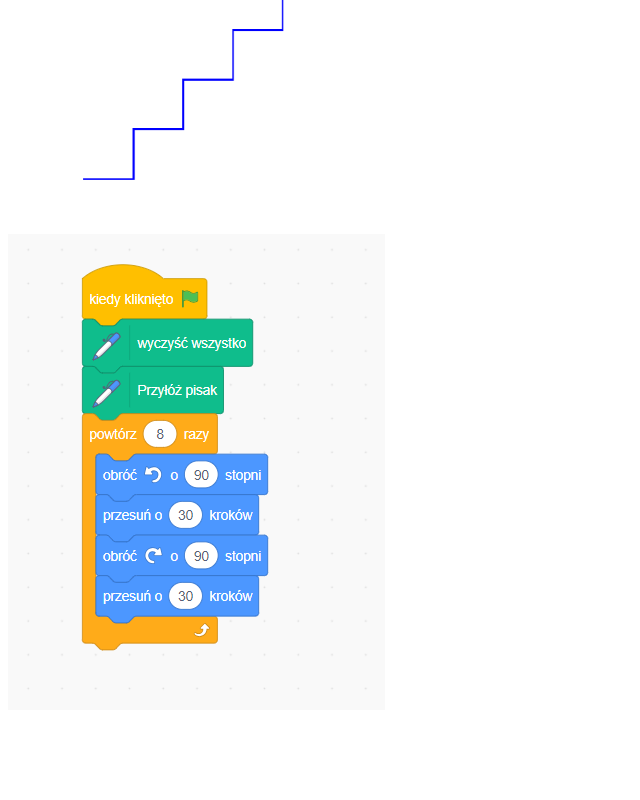
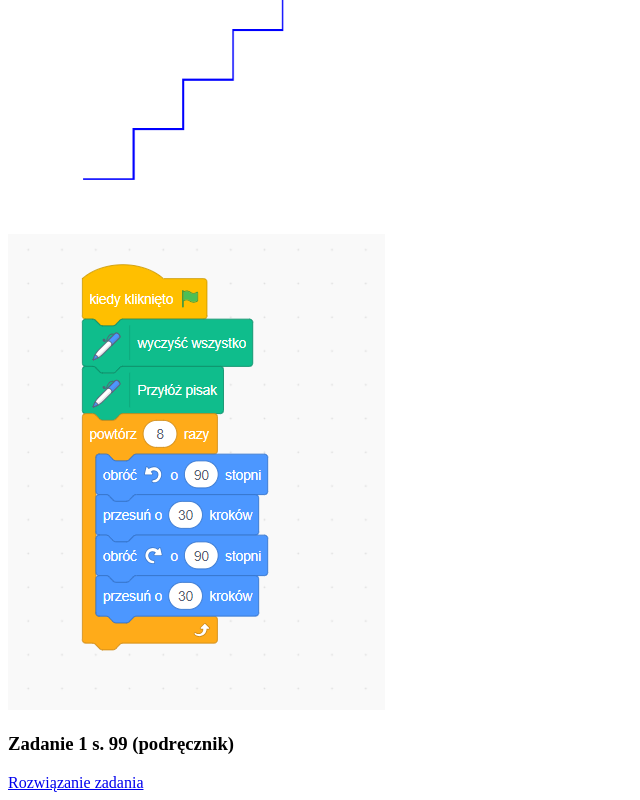
Before and after one commit to blichowo/klasa5, a plain HTML site: page index.html in a window 1280 px wide. Shown: the part 4303-5103 px from the top of the page, without its empty margins (0-640 px from the left). Before the commit the page ends 5025 px from the top, so only its background shows below. Drawn offline with Linux system fonts and the light colour scheme.

Commit message:
Update index.html

```diff
--- a/index.html
+++ b/index.html
@@ -25,7 +25,9 @@
     <h3>Zadanie 7:</h3>
     <p>Spróbuj stworzyć program, w którym duszek narysuje 8 schodków o wysokości 30 kroków - tak jak na obrazku.</p>
     <img src="https://raw.githubusercontent.com/blichowo/klasa5/main/schody.png" style="width: 60%;"/><br/>
-    <img src="https://raw.githubusercontent.com/blichowo/klasa5/main/scratch5-3.png"/>
+    <img src="https://raw.githubusercontent.com/blichowo/klasa5/main/scratch5-3.png"/><br/>
+    <h3>Zadanie 1 s. 99 (podręcznik)</h3>
+    <a href="https://scratch.mit.edu/projects/981137001/editor/" target="_blank">Rozwiązanie zadania</a>
     <!--
     <p>Spróbuj ułożyć samodzielnie program, który narysuje trójkąt o podanej przez użytkownika długości boku. Każdy bok powinien być innego koloru.</p><br/><br/>
     <a href="https://scratch.mit.edu/projects/979374434/editor/" target="_blank" style="font-size: 20px;">Gra "Labirynt" - początek.</a><br/><br/>
```
